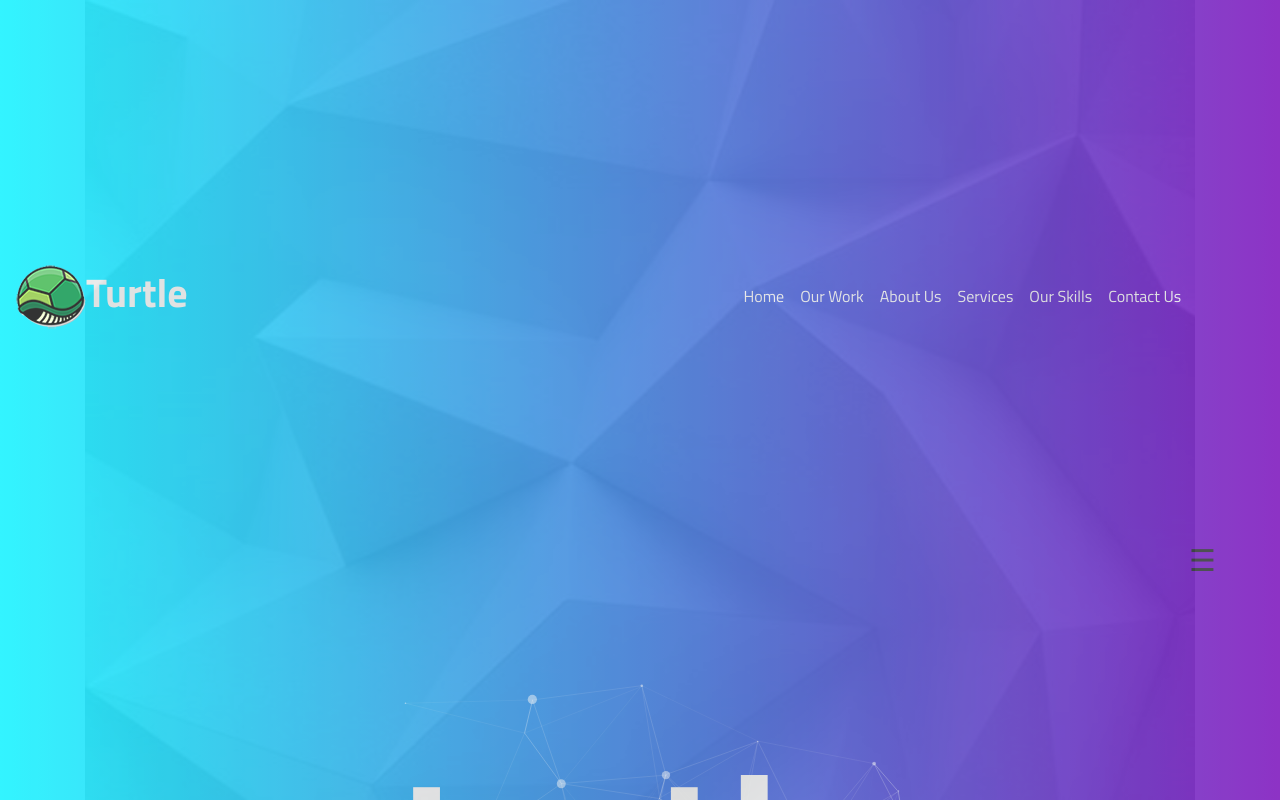
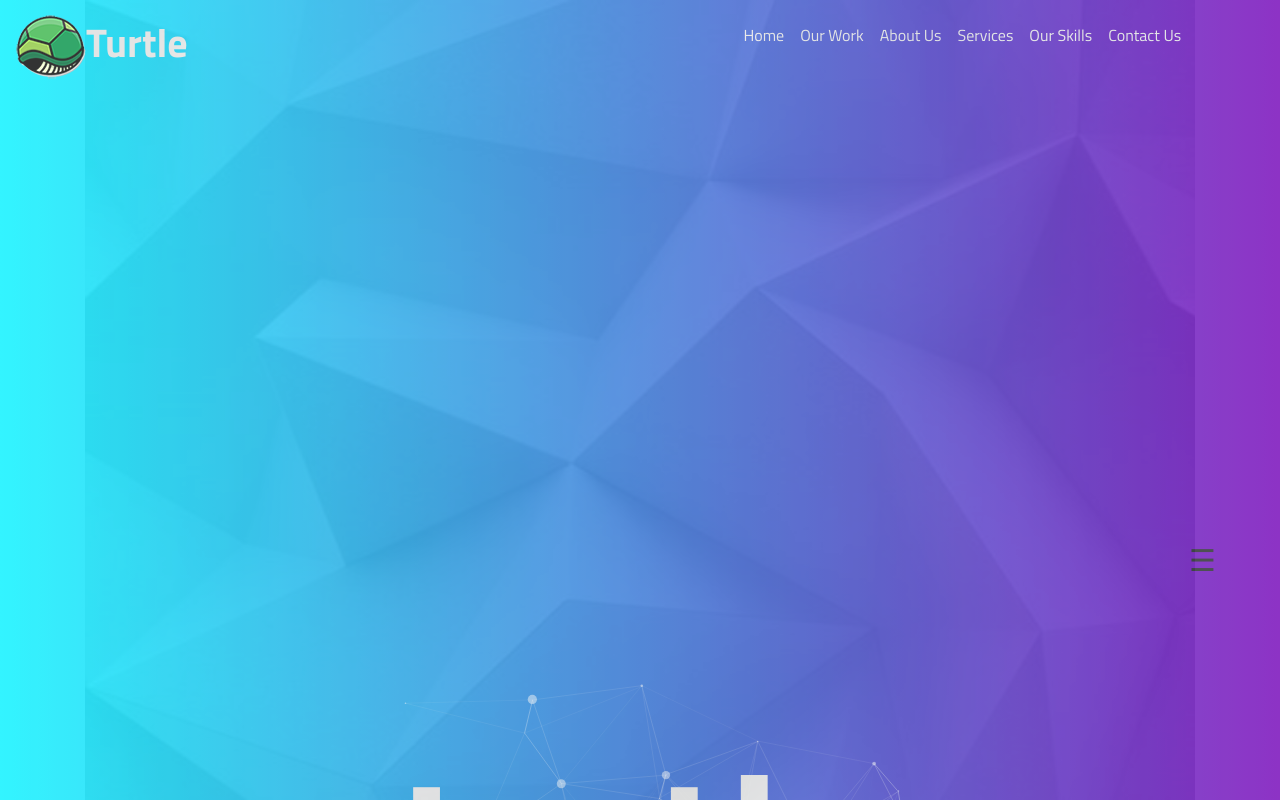
Before and after one commit to bishal001/themeReplicate, a PHP site: page /home.php in a window 1280 px wide. Run offline with PHP 8.4, Linux system fonts and the light colour scheme.

Commit message:
changed the css for the navbar

```diff
--- a/css/custom.css
+++ b/css/custom.css
@@ -11,6 +11,10 @@ body {
 }
 
 /* designing the navbar */
+
+.navbar{
+  align-items: flex-start;
+}
 .nav-link{
   color: #eaeaea;
   font-weight: 500;
--- a/nav.php
+++ b/nav.php
@@ -2,9 +2,7 @@
   <!-- creating a navigation manu -->
   <div class="">
     <nav class="navbar navbar-expand-lg sidenav" id="mySidenav">
-      <div class="col-12 text-center d-block d-lg-none">
-        sds
-      </div>
+
       <a href="javascript:void(0)" class="closebtn d-block d-lg-none" onclick="closeNav()">&times;</a>
       <a class="navbar-brand" href="#"><img src="images/logo.png" alt="">Turtle</a>
       <ul class="navbar-nav ml-auto ">
```
